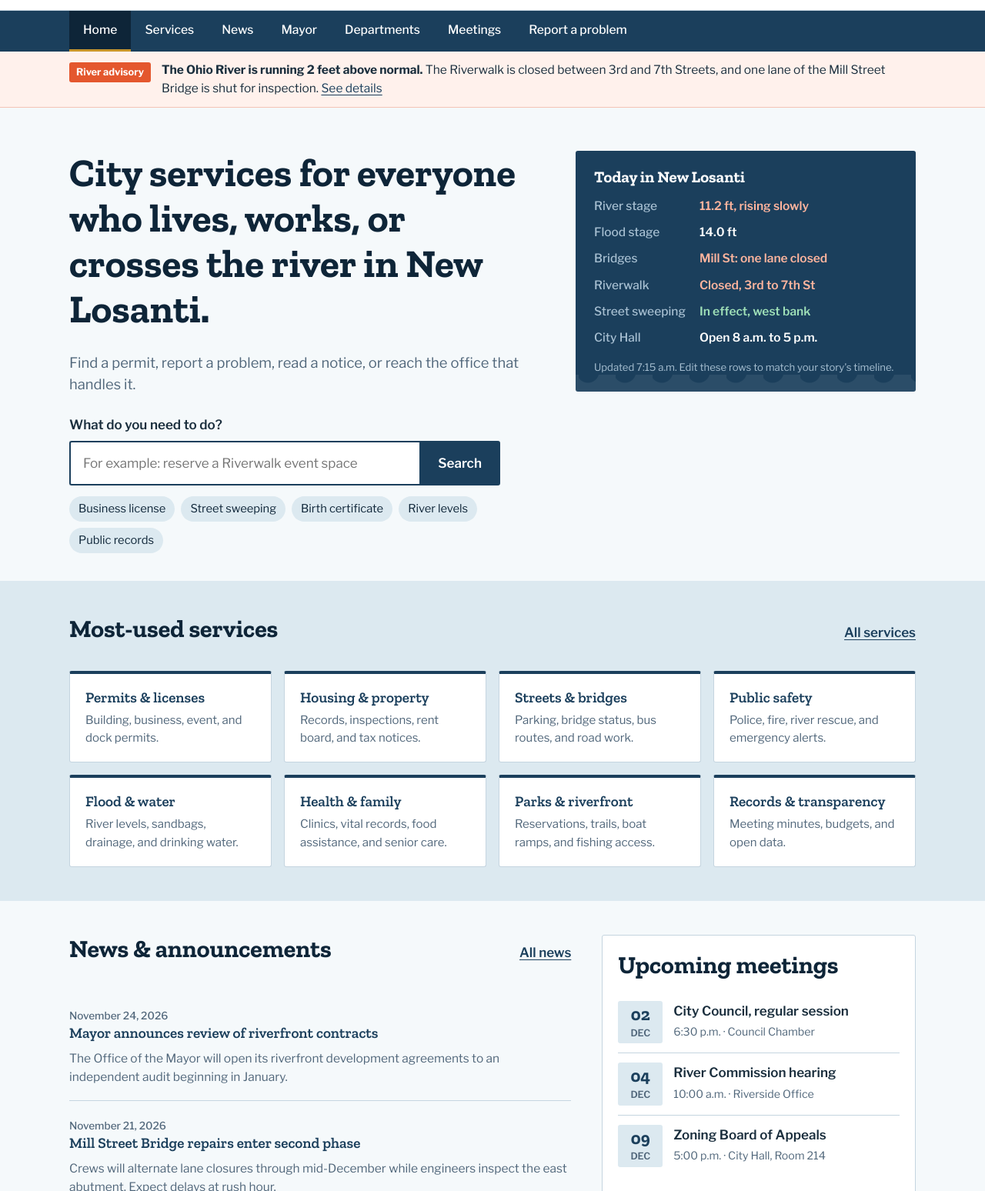
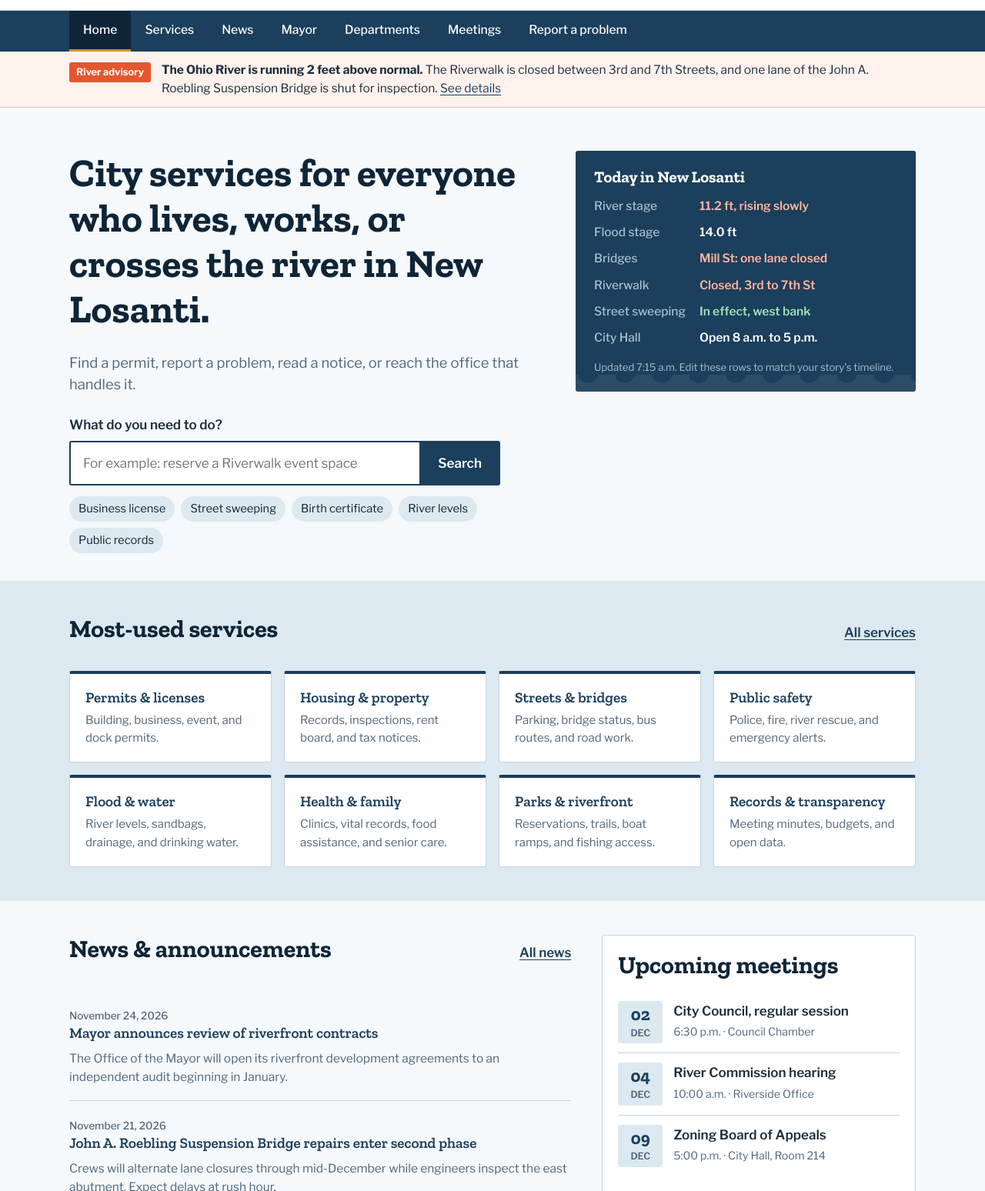
Before and after one commit to iktruhs/fakecity, a plain HTML site: page index.html in a window 1280 px wide. Shown: the part 112-1660 px from the top of the page at 77% size. Drawn offline with nearby package versions, Linux system fonts and the light colour scheme.

Commit message:
Update index.html

```diff
--- a/index.html
+++ b/index.html
@@ -244,7 +244,7 @@ footer .fine strong{color:var(--brass)}
 <div class="alert" role="region" aria-label="City alert">
   <div class="wrap">
     <span class="tag">River advisory</span>
-    <p><strong>The Ohio River is running 2 feet above normal.</strong> The Riverwalk is closed between 3rd and 7th Streets, and one lane of the Mill Street Bridge is shut for inspection. <a href="#">See details</a></p>
+    <p><strong>The Ohio River is running 2 feet above normal.</strong> The Riverwalk is closed between 3rd and 7th Streets, and one lane of the John A. Roebling Suspension Bridge is shut for inspection. <a href="#">See details</a></p>
   </div>
 </div>
 
@@ -316,7 +316,7 @@ footer .fine strong{color:var(--brass)}
         </article>
         <article>
           <time datetime="2026-11-21">November 21, 2026</time>
-          <h3><a href="#">Mill Street Bridge repairs enter second phase</a></h3>
+          <h3><a href="#">John A. Roebling Suspension Bridge repairs enter second phase</a></h3>
           <p>Crews will alternate lane closures through mid-December while engineers inspect the east abutment. Expect delays at rush hour.</p>
         </article>
         <article>
```
